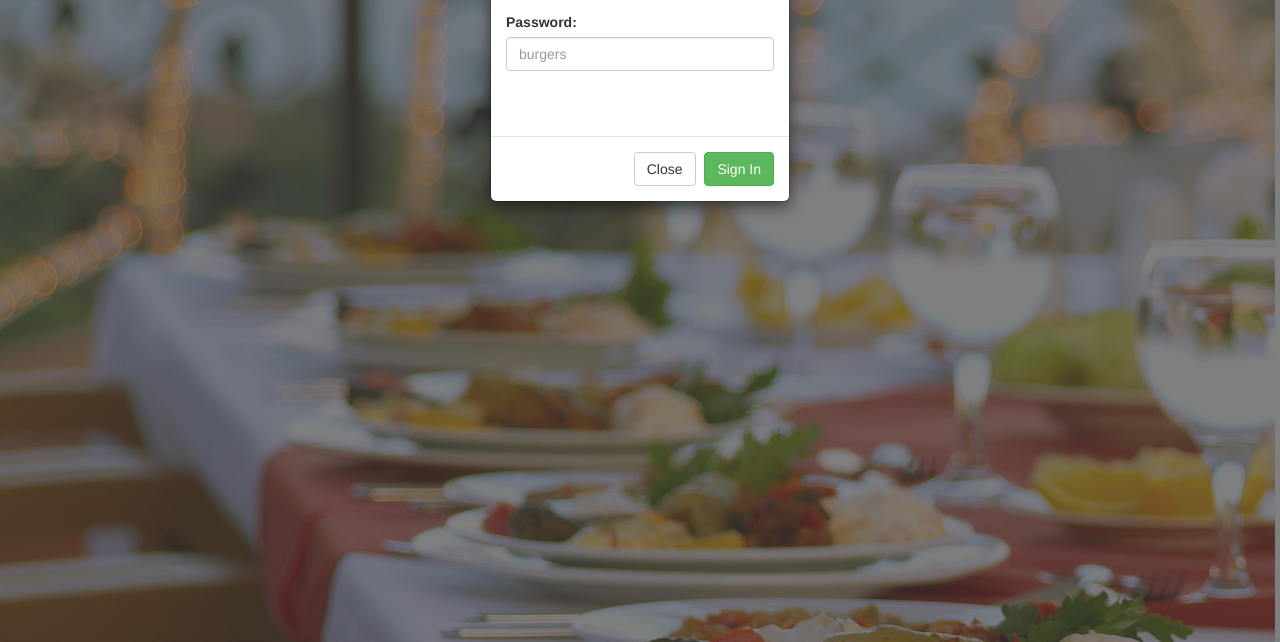
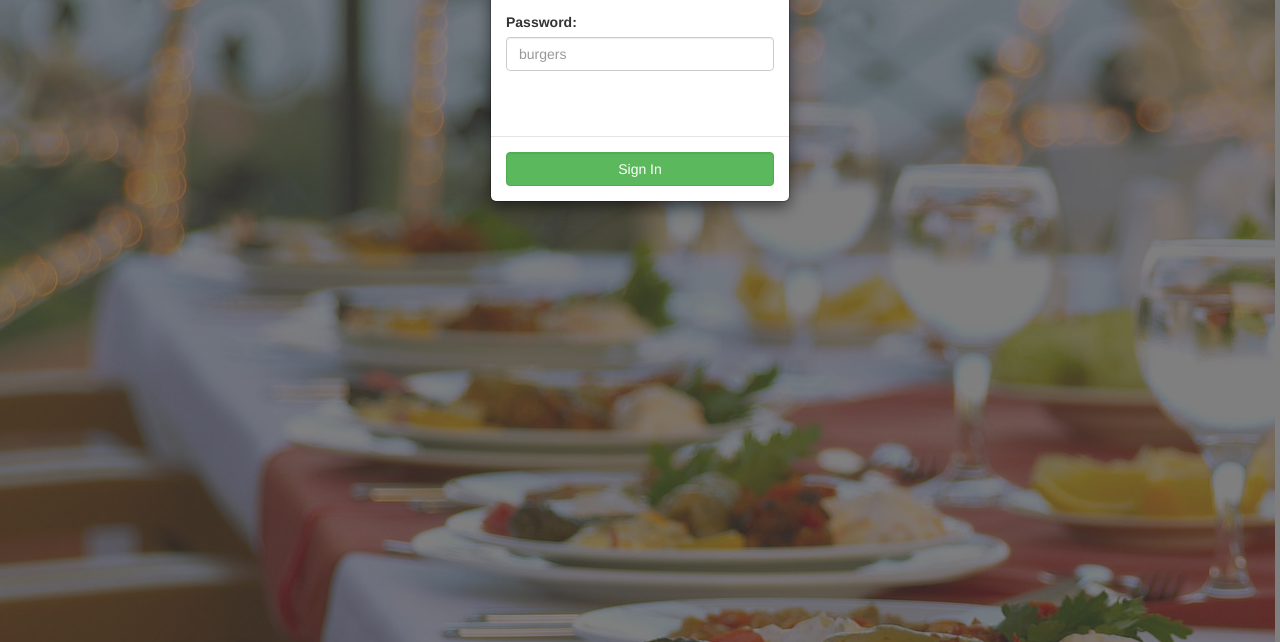
Before and after one commit to theandrewjames/forkspoon, a website: page index.html in a window 1280 px wide. Both pictures are taken after a click on the button "Login". Shown: the part 158-800 px from the top of the page. Drawn offline with nearby package versions, Linux system fonts and the light colour scheme.

Commit message:
Changed login styling

```diff
--- a/index.html
+++ b/index.html
@@ -52,8 +52,7 @@
               </form>
             </div>
             <div class="modal-footer">
-              <button type="button" class="btn btn-default" data-dismiss="modal">Close</button>
-              <button type="button" data-type="signIn" class="btn btn-success">Sign In</button>
+              <button type="button" data-type="signIn" class="btn btn-success form-control">Sign In</button>
             </div>
           </div>
         </div>
```
